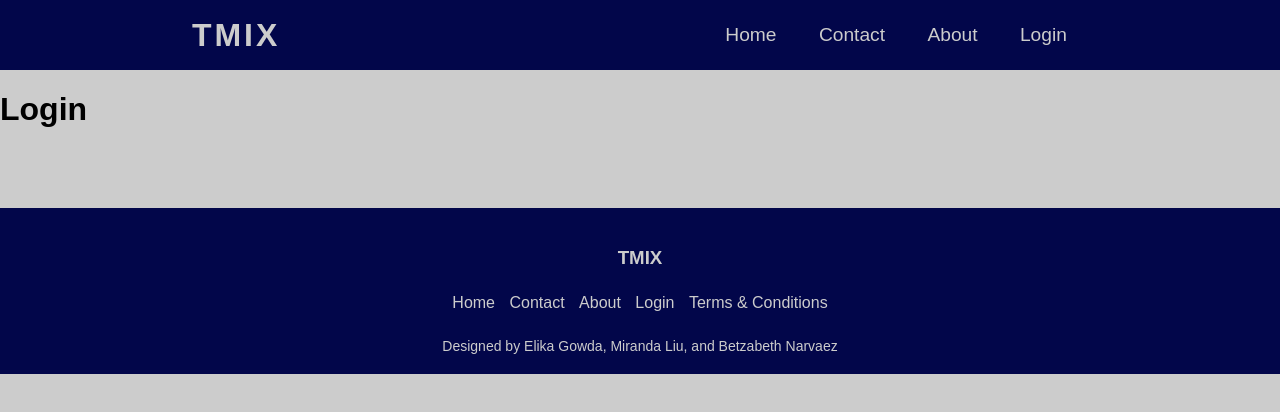
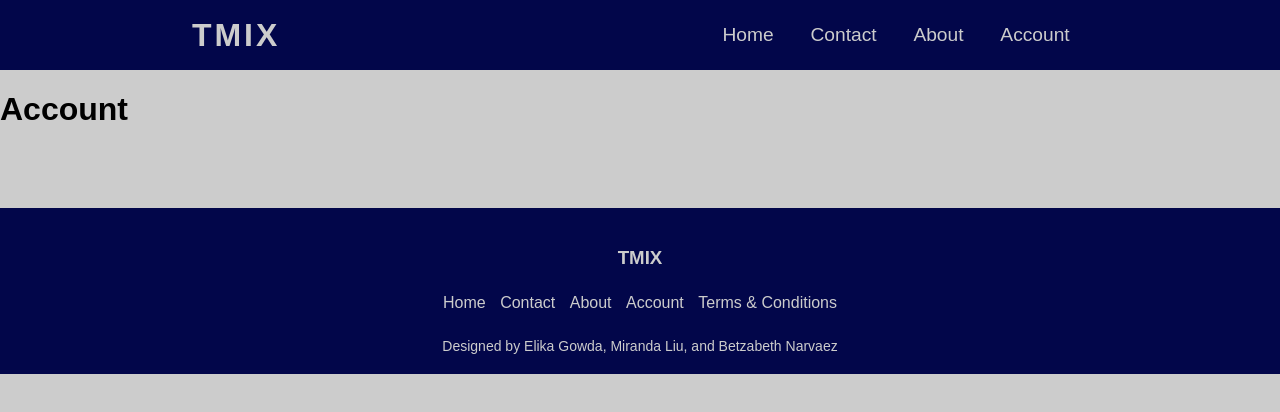
Before and after one commit to BetzabethN/TMIX, a website: page client/public/account.html in a window 1280 px wide. Drawn offline with Linux system fonts and the light colour scheme.

Commit message:
updated footer and top nav
changed login to account

```diff
--- a/client/public/login.html
+++ b/client/public/account.html
@@ -4,7 +4,7 @@
         <meta charset="UTF-8">
         <meta name="viewport" content="width=device-width, initial-scale=1.0">
 
-        <title>Login</title>
+        <title>Account</title>
         <!--styling for site-->
         <link rel="stylesheet" type="text/css" href="site.css">
 
@@ -27,7 +27,7 @@
 
                         <li class="navlink"><a href="about.html">About</a></li>
 
-                        <li class="navlink"><a href="login.html">Login</a></li>
+                        <li class="navlink"><a href="account.html">Account</a></li>
                     </ul>
 
                     <div class="burger">
@@ -38,7 +38,7 @@
 
                <!--login area-->
                <div>
-                   <h1>Login</h1>
+                   <h1>Account</h1>
                </div>
             </div>
 
@@ -50,7 +50,7 @@
                     <a href="index.html">Home</a>
                     <a href="contact.html">Contact</a>
                     <a href="about.html">About</a>
-                    <a href="login.html">Login</a>
+                    <a href="account.html">Account</a>
                     <a href="termsncond.html">Terms & Conditions</a>
                 </p>
 
```
Also changed, not shown: client/public/about.html (+2 -2 lines), client/public/contact.html (+2 -2 lines), client/public/index.html (+2 -2 lines), client/public/termsncond.html (+2 -2 lines).
